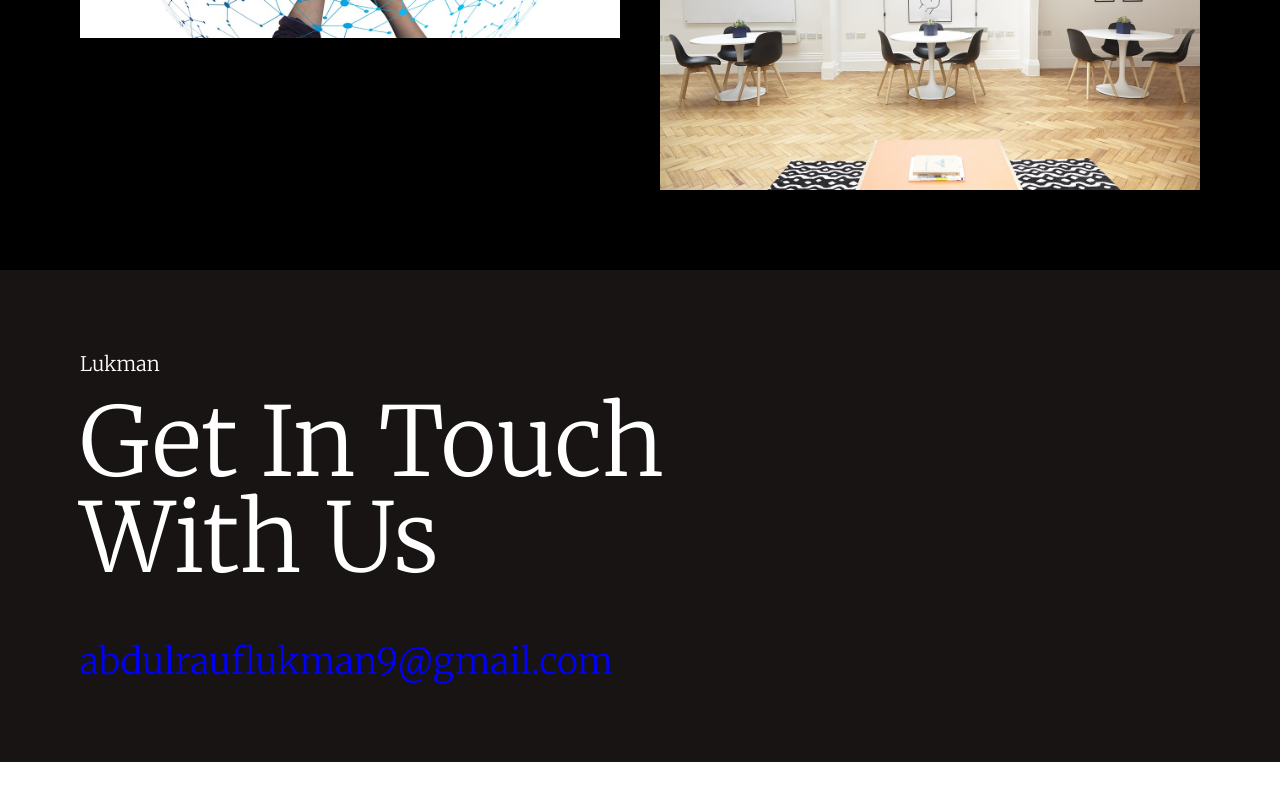
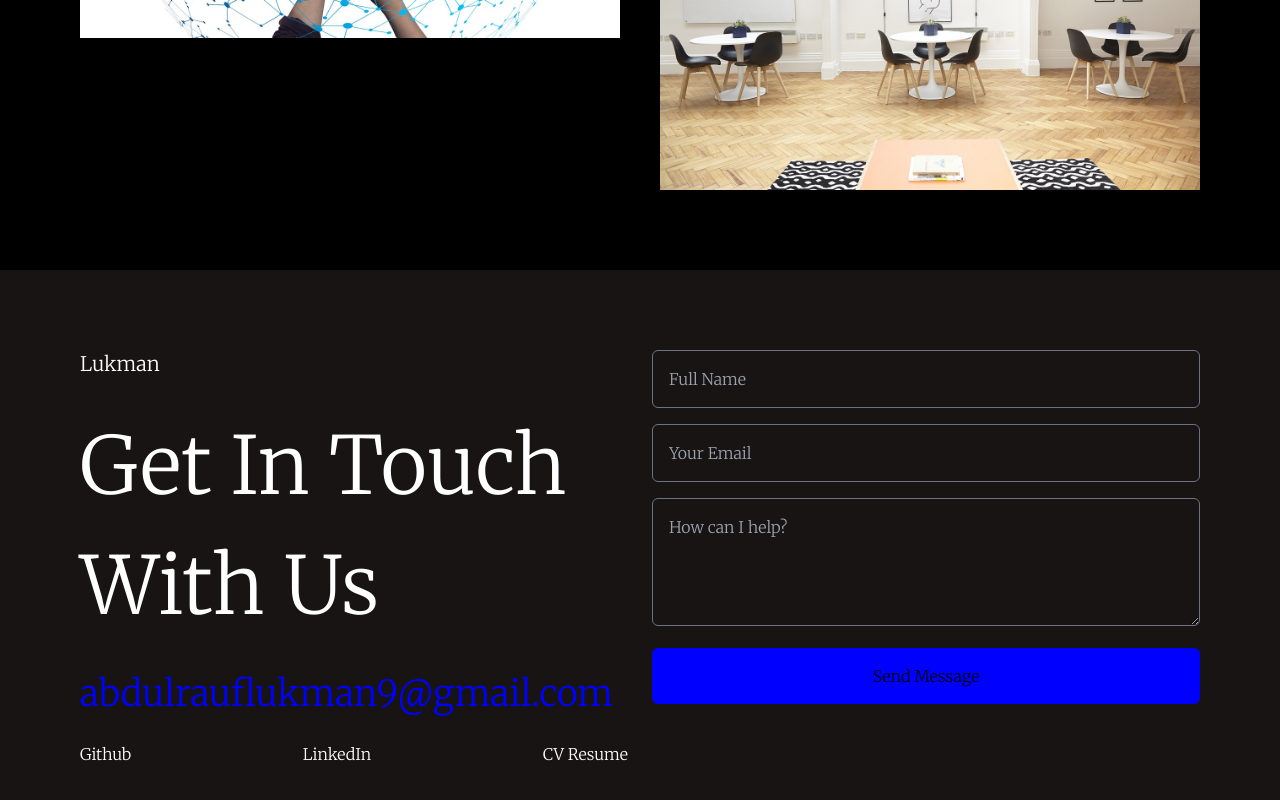
Before and after one commit to Lukman10a/lukmanportfolio, a Next.js app: page / in a window 1280 px wide. Shown: the part 2324-3124 px from the top of the page. Before the commit the page ends 3086 px from the top, so only its background shows below. Built offline with nearby package versions, Linux system fonts and the light colour scheme.

Commit message:
update footer

```diff
--- a/src/components/footer.tsx
+++ b/src/components/footer.tsx
@@ -1,16 +1,68 @@
+import Link from "next/link";
 import React from "react";
 
 export default function Footer() {
   return (
-    <div className="bg-[#181414] p-20 sm:p-8 text-white">
-      <div className="space-y-4">
+    <div className="bg-[#181414] p-20 sm:p-8 text-white grid grid-cols-2 gap-6 sm:grid-cols-1">
+      <div className="space-y-7">
         <p className="text-xl">Lukman</p>
-        <h3 className="text-8xl sm:text-7xl">
+        <h3 className="text-[80px] sm:text-7xl">
           Get In Touch <br /> With Us
         </h3>
-        <p className="pt-10 text-4xl text-[#0000FF] sm:text-xl">
+        <p className="text-4xl text-[#0000FF] sm:text-xl">
           abdulrauflukman9@gmail.com
         </p>
+        <div className="flex justify-between">
+          <Link href={"https://github.com/Lukman10a/"}>
+            <p>Github</p>
+          </Link>
+          <Link
+            href={"https://www.linkedin.com/in/abdulrauf-lukman-761095217/"}
+          >
+            <p>LinkedIn</p>
+          </Link>
+          <Link
+            href={
+              "https://drive.google.com/file/d/1YUOOKXb9i6ruS3T6yBVAMcvg8UP8xdc8/view?usp=sharing"
+            }
+          >
+            <p>CV Resume</p>
+          </Link>
+        </div>
+      </div>
+
+      {/* Form Section */}
+      <div className="space-y-5">
+        <form className="space-y-4">
+          <div>
+            <input
+              type="text"
+              placeholder="Full Name"
+              className="w-full p-4 text-white bg-transparent border border-gray-500 rounded-md focus:outline-none focus:ring-2 focus:ring-blue-500"
+            />
+          </div>
+          <div>
+            <input
+              type="email"
+              placeholder="Your Email"
+              className="w-full p-4 text-white bg-transparent border border-gray-500 rounded-md focus:outline-none focus:ring-2 focus:ring-blue-500"
+            />
+          </div>
+          <div>
+            <textarea
+              placeholder="How can I help?"
+              className="w-full p-4 text-white bg-transparent border border-gray-500 rounded-md focus:outline-none focus:ring-2 focus:ring-blue-500 h-32"
+            ></textarea>
+          </div>
+          <div>
+            <button
+              type="submit"
+              className="w-full p-4 text-black bg-[#0000FF] rounded-md hover:bg-blue-600"
+            >
+              Send Message
+            </button>
+          </div>
+        </form>
       </div>
     </div>
   );
--- a/src/components/project.tsx
+++ b/src/components/project.tsx
@@ -13,18 +13,18 @@ const projects = [
     image: laptop,
   },
   {
-    title: "At-Taasil Islaamic University",
+    title: "Teverse",
     description: "An esteemed university in the Kingdom of Saudi Arabia",
     image: code,
     isRight: true, // For right-side alignment
   },
   {
-    title: "At-Taasil Islaamic University",
+    title: "Cloud",
     description: "An esteemed university in the Kingdom of Saudi Arabia",
     image: network,
   },
   {
-    title: "At-Taasil Islaamic University",
+    title: "Sunnah Hive",
     description: "An esteemed university in the Kingdom of Saudi Arabia",
     image: tables,
     isRight: true, // For right-side alignment
```
